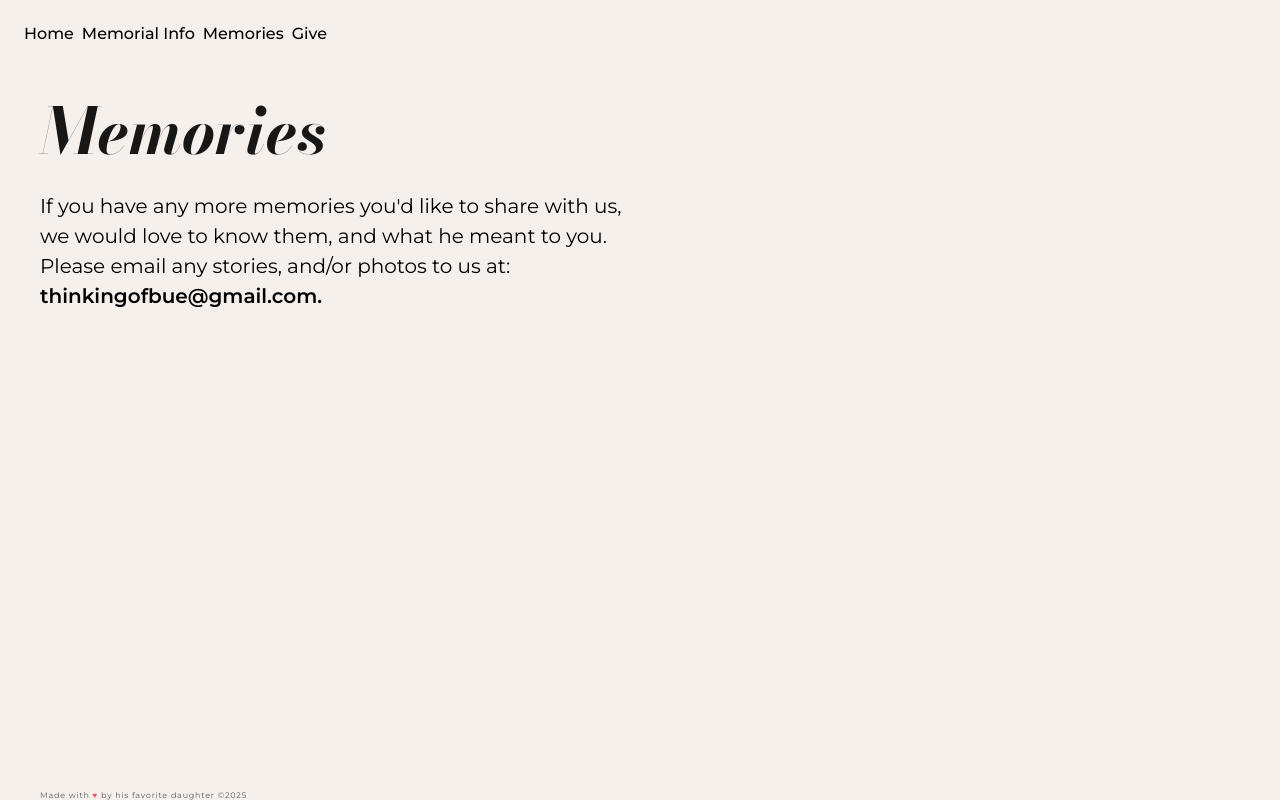
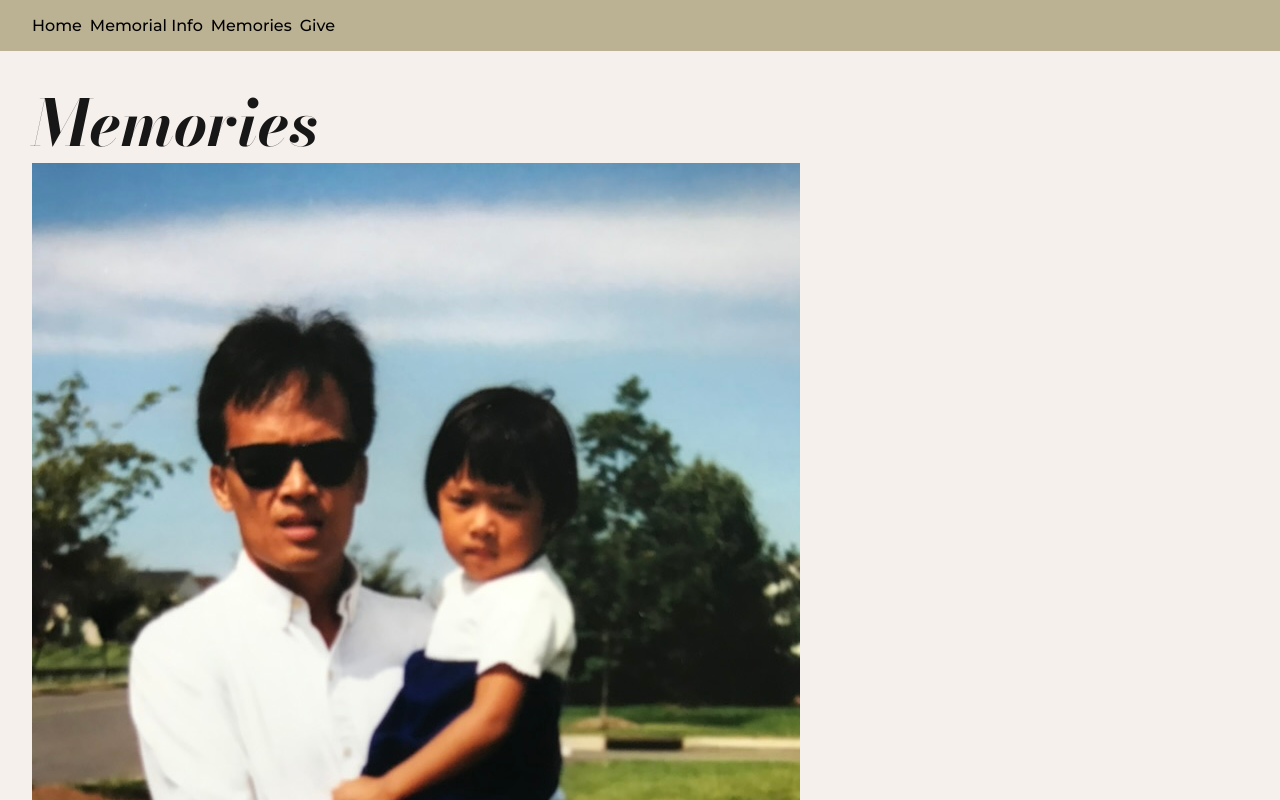
Before and after one commit to juliewongbandue/evan_turns_40, a SvelteKit app: page /memories in a window 1280 px wide. Shown: the top 800 px of the page. Built offline with nearby package versions, Linux system fonts and the light colour scheme.

Commit message:
adjusting spacing, adding photo

```diff
--- a/src/app.html
+++ b/src/app.html
@@ -127,6 +127,7 @@
 				--font-family-body: "Bodoni Moda", serif;
 				--font-family-mono: "Montserrat", sans-serif;
 				--header-color: var(--gray-1);
+				--nav-background: #BBB193;
 			}
 
 			h1 {
@@ -155,6 +156,7 @@
 
 			body {
 				height: 100%;
+				margin: 0;
 			}
 
 			@media (min-width:320px)  {
--- a/src/routes/+layout.svelte
+++ b/src/routes/+layout.svelte
@@ -25,12 +25,12 @@
     display: grid;
     grid-template-rows: auto 1fr auto;
   }
-	main {
-		padding: var(--space-4);
-	}
 
+  main {
+    padding: var(--space-4);
+  }
 	nav {
-		padding: var(--space-3);
+		padding: var(--space-3) var(--space-4);
 		transition: var(--transition);
 		border-bottom: var(--border-divider);
 		display: flex;
@@ -39,6 +39,7 @@
 		font-size: var(--font-size-3);
 		font-family: var(--font-family-mono);
 		color: var(--primary);
+    background-color: var(--nav-background);
 	}
   nav a {
     text-decoration: none;
@@ -61,7 +62,7 @@
   height: 2px;
   bottom: 0;
   left: 0;
-  background-color: var(--gray-8);
+  background-color: var(--primary);
   transform-origin: bottom right;
   transition: transform 0.25s ease-out;
 }
--- a/src/routes/memories/+page.svelte
+++ b/src/routes/memories/+page.svelte
@@ -1,5 +1,9 @@
+
 <h1>Memories</h1>
 
+<div>
+  <img src="/assets/1.jpeg" alt="Julie and Dad" />
+</div>
 <p class="body article-small">If you have any more memories you'd like to share with us, we would love to know them, and what he meant to you. Please email any stories, and/or photos to us at: <a class='email' href="mailto:thinkingofbue@gmail.com?subject=Thinking of Bue">thinkingofbue@gmail.com.</a></p>
 
 <style>
```
Also changed, not shown: static/assets/1.jpeg (renamed from static/assets/C4DF4B82-221E-4D50-AC74-8F52AB14B01E_1_105_c.jpeg).
